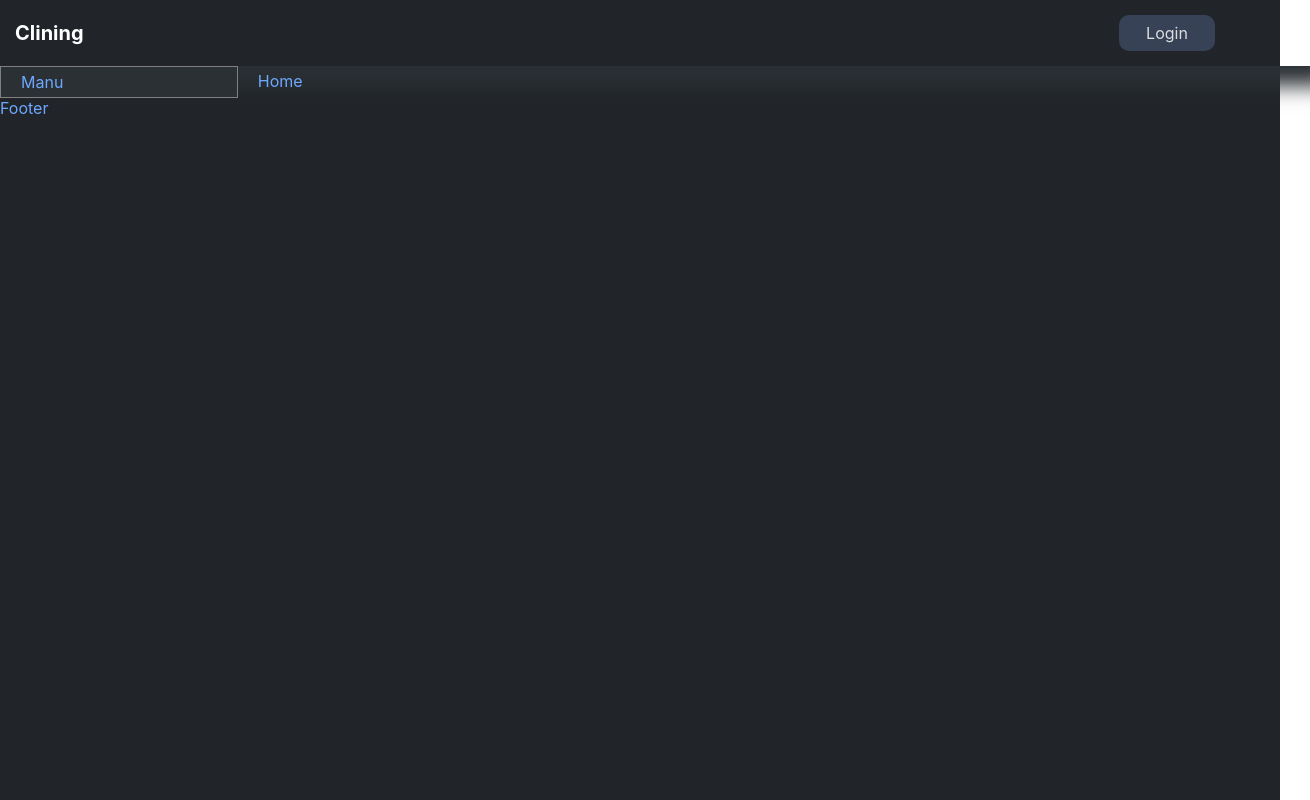
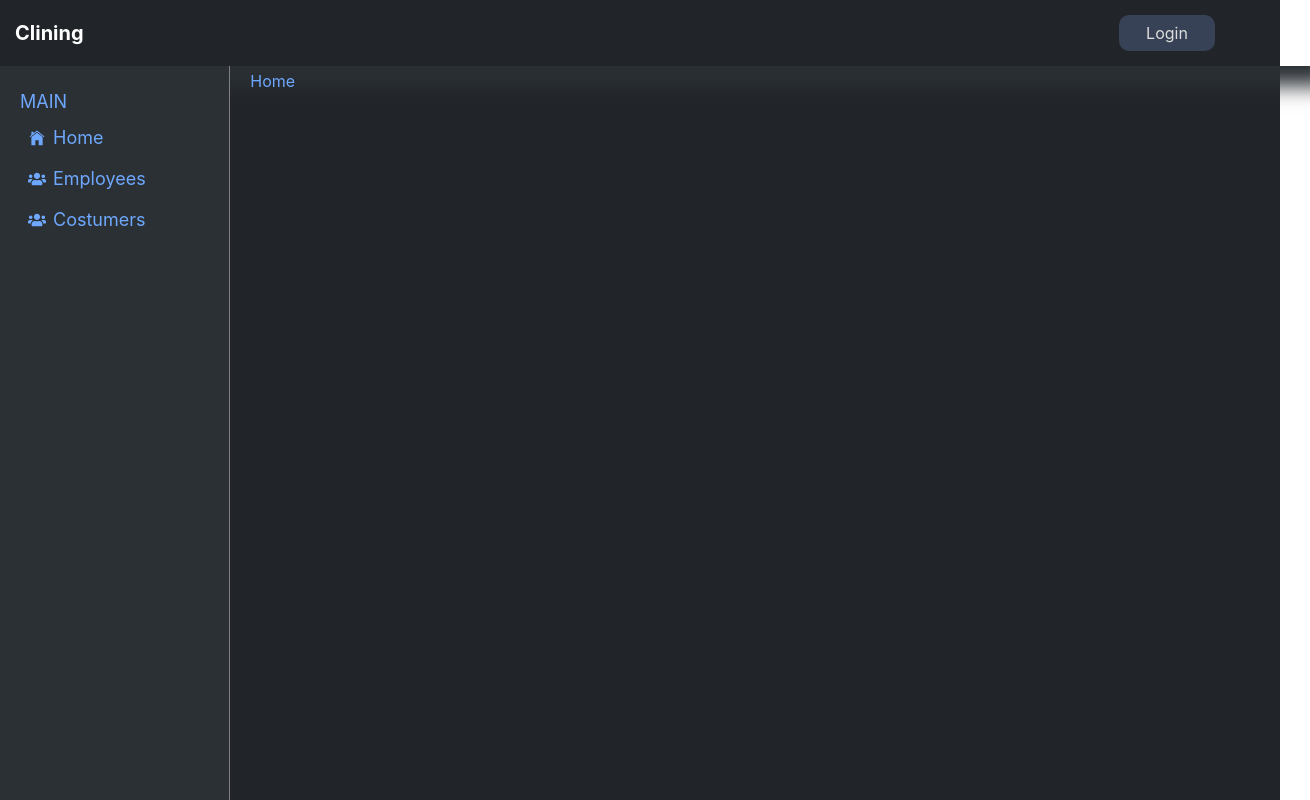
Before and after one commit to Yunieskyauto/cleaning_frontend, a React (Create React App) app: page / in a window 1280 px wide. Shown: the whole page, 1310 px wide, since content can reach past the window. Built offline with nearby package versions, Linux system fonts and the light colour scheme.

Commit message:
fix menu

```diff
--- a/src/App.js
+++ b/src/App.js
@@ -41,7 +41,7 @@ function App() {
           element: <Home />,
         },
         {
-          path: "/users",
+          path: "/customers",
           element: <Users />,
         },
         {
--- a/src/components/manu/Menu.tsx
+++ b/src/components/manu/Menu.tsx
@@ -1,9 +1,27 @@
 import React from "react"
 import { Link } from "react-router-dom"
+import { IoIosHome } from "react-icons/io";
+import { FaUsers } from "react-icons/fa";
+import './menu.scss'
+
 export const Menu = () => {
     return(
-        <div className="manu">
-           Manu
+        <div className="menu">
+            <div className="item">
+                <span className="menu-session-title">MAIN</span>
+                <Link to='/' className="link">
+                  <IoIosHome className="icon"/>
+                  <span className="item-title">Home</span>
+                </Link>
+                <Link to='/employees' className="link">
+                  <FaUsers className="icon"/>
+                  <span className="item-title">Employees</span>
+                </Link>
+                <Link to='/customers' className="link">
+                  <FaUsers className="icon"/>
+                  <span className="item-title">Costumers</span>
+                </Link>
+            </div>
         </div>
     )
 }
--- a/src/components/manu/menu.scss
+++ b/src/components/manu/menu.scss
@@ -1,31 +1,41 @@
 @import "../../styles/variables.scss";
 
 .menu {
-    height: 100vh;
+    padding-top: 20px;
+    gap: 10px;
     .item {
         display: flex;
         flex-direction: column;
         gap: 10px;
         margin-bottom: 20px;
-        .title {
-            font-size: 12px;
-            font-weight: 200;
-            color: $soft-color;
-        }
-        .listItem{
+        font-size: 18px;
+
+        .link {
             display: flex;
+            width: 100%;
+            padding: 5px 8px;
+            border-radius: 5px;
+            text-decoration: none;
+            gap: 7px;
             align-items: center;
-            gap: 10px;
-            padding: 20x;
-            border-radius: 5px;
-            height: 40px;
-            .listItemTitle {
-                color: white;
+
+            .menu-session-title {
+                color: beige;
             }
 
-            &:hover {
-                background-color: #34404e;
+            .item-title {
+                color: $light-sea-blue;
+            }
+
+            .icon {
+                color: $light-sea-blue;
             }
         }
-    }
+
+         :hover {
+                background: $light-gray-broun;
+            }
+        }
+
+
 }
--- a/src/styles/global.scss
+++ b/src/styles/global.scss
@@ -4,7 +4,9 @@
   background-color: $dark-main-color;
   font-family: 'Inter' sans-serif;
   color: $light-sea-blue;
-  height: 100vh;
+  height: 100%;
+  width: 100%;
+  position: fixed;
 }
 
 .container {
@@ -12,11 +14,12 @@
 }
 
 .menuContainer {
-    width: 250px;
+    width: 240px;
     padding: 5px 20px;
     background: $medium-dark-gray;
-    border: solid gray;
+    border-right: solid gray;
     border-width: 0.1px;
+    height: 100vh;
 }
 
 .contentContainer {
--- a/src/styles/variables.scss
+++ b/src/styles/variables.scss
@@ -8,3 +8,4 @@ $dark-color: #2a3447;
 $light-sea-blue: #6ea8fe;
 $dark-main-color: #212529;
 $medium-dark-gray: #2b3035;
+$light-gray-broun: #3C3D37;
```
